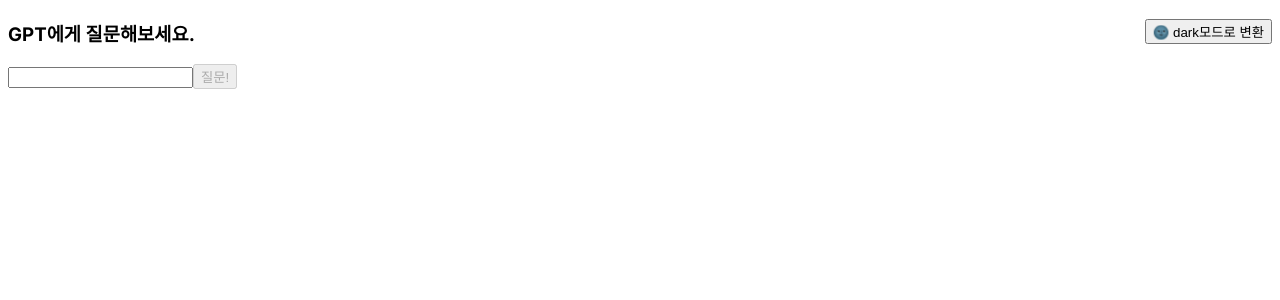
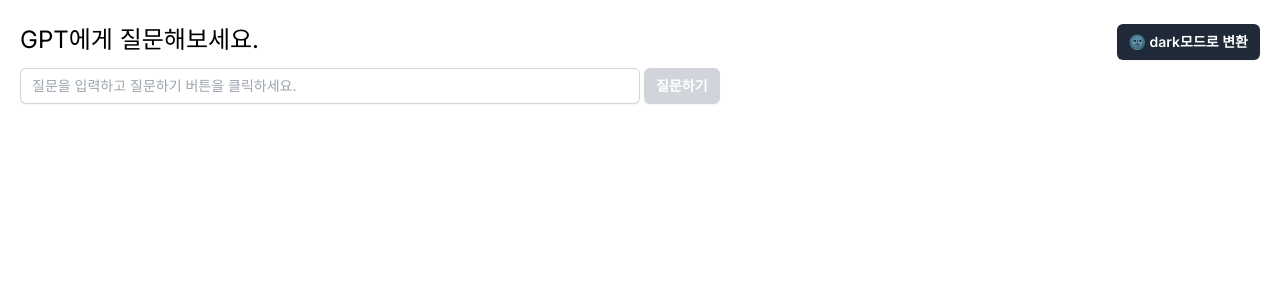
Before and after one commit to Ji-hoon/Chatbot-app, a Next.js app: page / in a window 1280 px wide. Shown: the top 300 px of the page. Built offline with nearby package versions, Linux system fonts and the light colour scheme.

Commit message:
FEAT : 스타일링 추가

```diff
--- a/src/app/globals.css
+++ b/src/app/globals.css
@@ -8,7 +8,7 @@
   --background-end-rgb: 255, 255, 255;
 }
 
-@media (prefers-color-scheme: dark) {
+/* @media (prefers-color-scheme: dark) {
   :root {
     --foreground-rgb: 255, 255, 255;
     --background-start-rgb: 0, 0, 0;
@@ -24,4 +24,4 @@ body {
       rgb(var(--background-end-rgb))
     )
     rgb(var(--background-start-rgb));
-}
+}*/
--- a/src/app/layout.tsx
+++ b/src/app/layout.tsx
@@ -1,7 +1,7 @@
 
 import type { Metadata } from 'next'
 import { Inter } from 'next/font/google'
-// import './globals.css'
+import './globals.css'
 import { Providers } from '@/components/providers'
 
 const inter = Inter({ subsets: ['latin'] })
--- a/src/app/page.tsx
+++ b/src/app/page.tsx
@@ -2,7 +2,6 @@
 
 import { useTheme } from "next-themes"
 import { useEffect, useState, useMemo } from "react";
-import ReactMarkdown from 'react-markdown';
 import { MemoizedReactMarkdown } from "@/components/shared/Markdown";
 
 type Chat = {
@@ -30,7 +29,7 @@ export default function Home() {
 
     // })()
 
-    function handleQuestion(e) {
+    function handleQuestion(e:React.ChangeEvent<HTMLInputElement>) {
         setQuestion(e.target.value);
     }
 
@@ -83,22 +82,30 @@ export default function Home() {
     }
 
     return (
-        <>
-        <h3 className="bg-white dark:bg-slate-800 dark:bg-primary">GPT에게 질문해보세요.
-        <button style={{float:"right"}} onClick={() => setTheme(theme === "dark" ? "light" : "dark")}>
-          {theme === "dark" ? "🌞 light모드로 변환" : "🌚 dark모드로 변환"}
-        </button></h3>
-        <input onChange={(e) => handleQuestion(e)} value={question} />
-        <button onClick={postChatAPI} disabled={!question}>질문!</button>
-        <p>
+        <div className="py-3 px-5">
+            <h3 className="py-3 text-2xl" >GPT에게 질문해보세요.
+                <button className="bg-gray-800 dark:bg-gray-100 dark:text-gray-800 px-3 py-2 text-sm font-semibold text-white shadow-sm rounded-md"
+                        style={{float:"right"}}
+                        onClick={() => setTheme(theme === "dark" ? "light" : "dark")}>
+                {theme === "dark" ? "🌞 light모드로 변환" : "🌚 dark모드로 변환"}</button>
+            </h3>
+            <input className="px-3 py-2 text-sm shadow-sm rounded-md w-1/2 ring-gray-300 dark:ring-gray-900 ring-1 ring-inset"
+                    placeholder="질문을 입력하고 질문하기 버튼을 클릭하세요."
+                    onChange={(e) => handleQuestion(e)} value={question} />
+            <button className="mx-1 bg-indigo-600 px-3 py-2 text-sm font-semibold text-white shadow-sm rounded-md disabled:bg-gray-300 dark:disabled:bg-gray-700 disabled:cursor-not-allowed"
+                    onClick={postChatAPI}
+                    disabled={!question}>질문하기</button>
+            <p className="my-3">
             {!messages &&  "질문을 입력해주세요."}
             {messages.map( (message, index) => (
-                <div key={index} className="flex">
-                    <div>{message.role}</div>
-                    <MemoizedReactMarkdown key={index}>{message.content}</MemoizedReactMarkdown>
-                    </div>)
+                <div key={index} className="flex border-t border-gray-200 dark:border-gray-700 py-3">
+                    <p className="w-1/6 text-indigo-600 py-2 px-3">{message.role}</p>
+                    <p className="w-5/6 px-3 py-2 bg-gray-100 dark:bg-gray-600 rounded-md">
+                        <MemoizedReactMarkdown key={index}>{message.content}</MemoizedReactMarkdown>
+                    </p>
+                </div>)
             )}
             </p>
-      </>
+        </div>
     )
 }
--- a/src/components/providers/index.tsx
+++ b/src/components/providers/index.tsx
@@ -1,5 +1,4 @@
 'use client'
-
 
 import { ThemeProvider } from 'next-themes'
 import { PropsWithChildren } from 'react'
```
